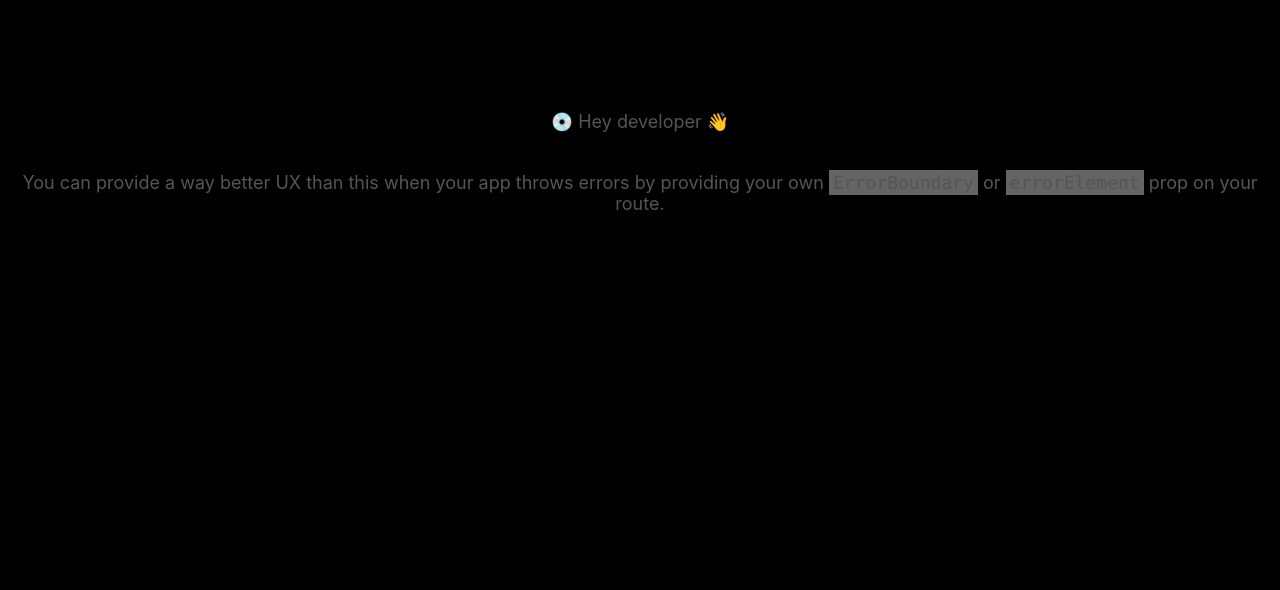
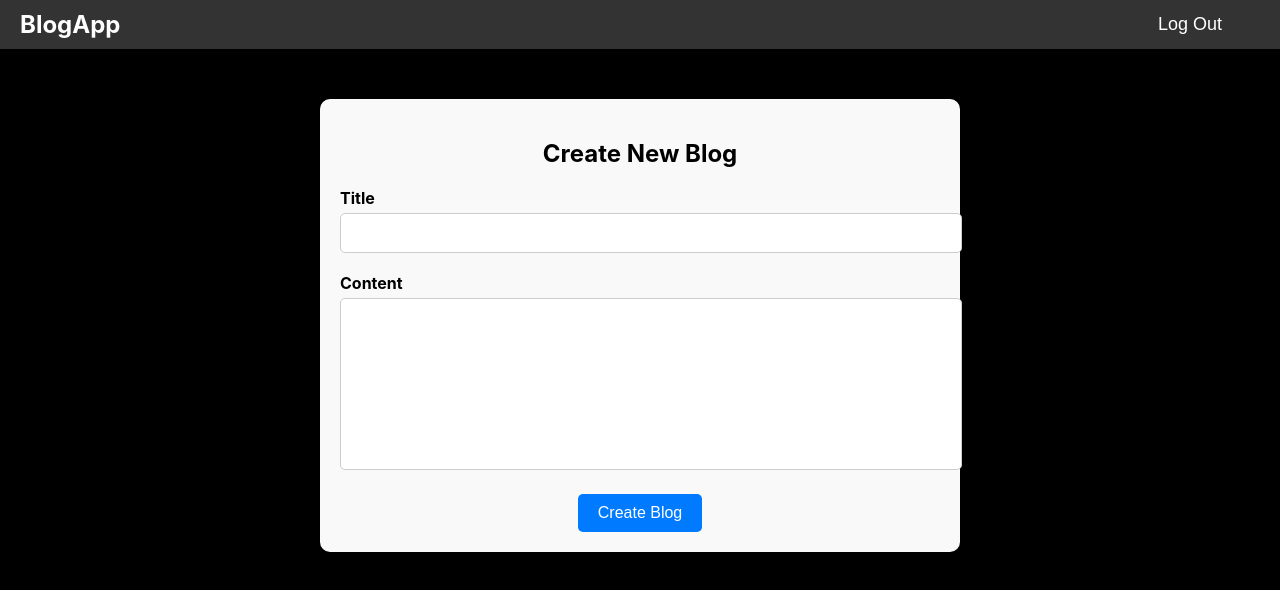
Before and after one commit to mfKamalMERN/Blogging_App_Frontend, a React (Create React App) app: page /newblog in a window 1280 px wide. Before the commit this address had no page. Shown: the top 590 px of the page. Built offline with nearby package versions, Linux system fonts and the light colour scheme.

Commit message:
added new blog button and blog title edit functionality.

```diff
--- a/src/App.js
+++ b/src/App.js
@@ -5,6 +5,7 @@ import Home from './Pages/Home';
 import Profile from './Pages/Profile';
 import Followers from './Pages/Followers';
 import Followings from './Pages/Followings';
+import NewBlog from './Pages/NewBlog';
 
 function App() {
 
@@ -13,7 +14,8 @@ function App() {
     { path: "/home", element: <Home /> },
     { path: "/profile/:userid", element: <Profile /> },
     { path: "/followers/:userid", element: <Followers /> },
-    { path: "/followings/:userid", element: <Followings /> }
+    { path: "/followings/:userid", element: <Followings /> },
+    { path: "/newblog", element: <NewBlog /> },
   ])
 
   return (
--- a/src/Component/BlogCard.jsx
+++ b/src/Component/BlogCard.jsx
@@ -12,6 +12,7 @@ const BlogCard = ({ blog, allUsers }) => {
     const [showComments, setShowComments] = useState(false);
     const [blogContent, setBlogContent] = useState(blog.Blog);
     const [ownerdp, setOwnerdp] = useState("")
+    const [title, setTitle] = useState(blog.Title)
     const [ownername, setOwnername] = useState("")
 
 
@@ -67,10 +68,14 @@ const BlogCard = ({ blog, allUsers }) => {
 
     const handleEditBlog = async () => {
         try {
-            const res = await axios.patch(`http://localhost:7500/editblogtext/${blog._id}`, { blogContent })
+            const res = await axios.patch(`http://localhost:7500/editblogtext/${blog._id}`, { blogContent, title })
 
             if (res.data.ValidationError) res.data.ActError.map((er) => alert(er.msg))
-            else setBlogContent(res.data.NewBlog)
+
+            else {
+                setBlogContent(res.data.NewBlog)
+                setTitle(res.data.NewTitle)
+            }
 
 
         } catch (error) {
@@ -131,6 +136,12 @@ const BlogCard = ({ blog, allUsers }) => {
                         onChange={(e) => setBlogContent(e.target.value)}
                         className={styles.textarea}
                     />
+                    <textarea
+                        value={title}
+                        onChange={(e) => setTitle(e.target.value)}
+                        className={styles.textarea}
+                    />
+                    {/* <input type="text" value={title} onChange={(e) => setTitle(e.target.value)} /> */}
                     <button onClick={handleEditBlog} className={styles.button}>Save</button>
                 </div>
             ) : (
--- a/src/Pages/Followers.jsx
+++ b/src/Pages/Followers.jsx
@@ -46,8 +46,8 @@ const Followers = () => {
     const FollowUnfollow = async (usrid) => {
 
         try {
-            const res = await axios.put(`http://localhost:7500/followunfollow/${usrid}`)
-            alert(res.data)
+            await axios.put(`http://localhost:7500/followunfollow/${usrid}`)
+            // alert(res.data)
 
         } catch (error) {
             console.log(error);
--- a/src/Pages/Home.jsx
+++ b/src/Pages/Home.jsx
@@ -1,5 +1,6 @@
 import React, { useEffect, useState } from 'react';
 import styles from '../Styles/Home.module.css';
+import nstyles from '../Styles/Navbar.module.css';
 import Navbar from '../Component/Navbar';
 import BlogCard from '../Component/BlogCard';
 import axios from 'axios';
@@ -39,6 +40,11 @@ const Home = () => {
     return (
         <div>
             <Navbar isLogin={false} />
+            <br />
+            <div className={styles.Button}>
+                <button onClick={() => nav('/newblog')} className={styles.button}>➕ Blog</button>
+            </div>
+
             <div className={styles.container}>
                 <h1>Welcome to BlogApp!</h1>
                 <p>Share your thoughts and read amazing content from others.</p>
--- /dev/null
+++ b/src/Pages/NewBlog.jsx
@@ -0,0 +1,69 @@
+import React, { useState } from 'react';
+import { useNavigate } from 'react-router-dom';
+import styles from '../Styles/NewBlog.module.css';
+import Navbar from '../Component/Navbar';
+
+const NewBlog = () => {
+    const [title, setTitle] = useState('');
+    const [content, setContent] = useState('');
+    // const [image, setImage] = useState(null);
+    const nav = useNavigate();
+
+    const handleTitleChange = (e) => setTitle(e.target.value);
+    const handleContentChange = (e) => setContent(e.target.value);
+
+    // const handleImageChange = (e) => {
+    //     const file = e.target.files[0];
+    //     if (file) {
+    //         const reader = new FileReader();
+    //         reader.onloadend = () => {
+    //             setImage(reader.result);
+    //         };
+    //         reader.readAsDataURL(file);
+    //     }
+    // };
+
+    const handleSubmit = (e) => {
+        e.preventDefault();
+        // Handle blog creation logic here
+        alert('Blog created successfully');
+        nav('/home');
+    };
+
+    return (
+        <div>
+            <Navbar />
+            <div className={styles.container}>
+                <h2>Create New Blog</h2>
+                <form onSubmit={handleSubmit} className={styles.form}>
+                    <div className={styles.inputGroup}>
+                        <label htmlFor="title">Title</label>
+                        <input
+                            type="text"
+                            id="title"
+                            value={title}
+                            onChange={handleTitleChange}
+                            className={styles.input}
+                            required
+                        />
+                    </div>
+                    <div className={styles.inputGroup}>
+                        <label htmlFor="content">Content</label>
+                        <textarea
+                            id="content"
+                            value={content}
+                            onChange={handleContentChange}
+                            className={styles.textarea}
+                            required
+                        />
+                    </div>
+
+
+                    <button type="submit" className={styles.button}>Create Blog</button>
+                </form>
+            </div>
+        </div>
+    );
+};
+
+export default NewBlog;
--- /dev/null
+++ b/src/Styles/NewBlog.module.css
@@ -0,0 +1,73 @@
+.container {
+    max-width: 600px;
+    margin: 50px auto;
+    padding: 20px;
+    background-color: #f9f9f9;
+    border-radius: 10px;
+    box-shadow: 0 0 10px rgba(0, 0, 0, 0.1);
+    text-align: center;
+}
+
+h2 {
+    margin-bottom: 20px;
+    font-size: 24px;
+}
+
+.form {
+    display: flex;
+    flex-direction: column;
+    align-items: center;
+}
+
+.inputGroup {
+    width: 100%;
+    margin-bottom: 20px;
+    text-align: left;
+}
+
+label {
+    display: block;
+    margin-bottom: 5px;
+    font-weight: bold;
+}
+
+.input,
+.textarea,
+.fileInput {
+    width: 100%;
+    padding: 10px;
+    font-size: 16px;
+    border: 1px solid #ccc;
+    border-radius: 5px;
+}
+
+.textarea {
+    height: 150px;
+    resize: none;
+}
+
+.fileInput {
+    padding: 5px;
+}
+
+.imagePreview {
+    width: 100%;
+    max-width: 300px;
+    margin-top: 10px;
+    border-radius: 10px;
+    object-fit: cover;
+}
+
+.button {
+    padding: 10px 20px;
+    font-size: 16px;
+    color: white;
+    background-color: #007bff;
+    border: none;
+    border-radius: 5px;
+    cursor: pointer;
+}
+
+.button:hover {
+    background-color: #0056b3;
+}
```
